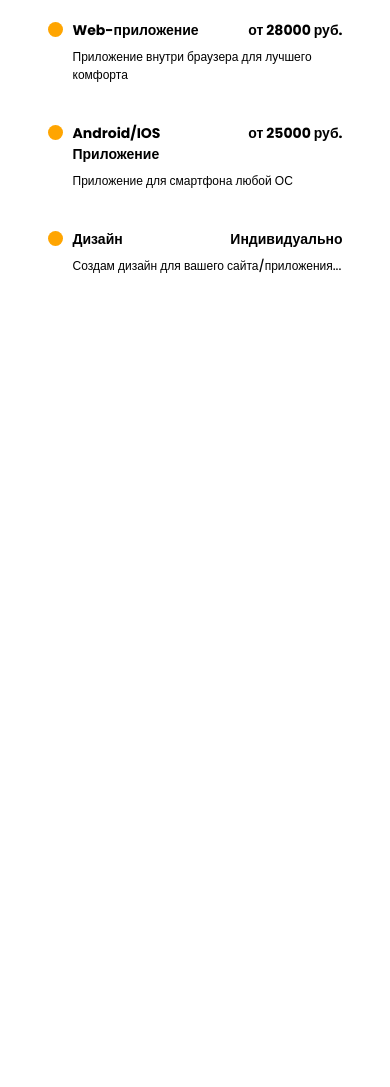
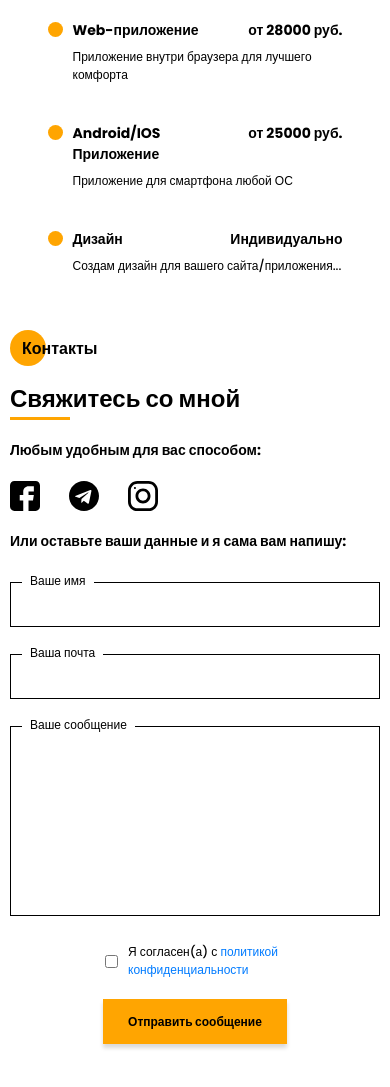
Before and after one commit to LeerenaLi/portfolio_starter, a website: page src/index.html in a window 390 px wide. Shown: the part 8042-9129 px from the top of the page. Before the commit the page ends 8333 px from the top, so only its background shows below. Drawn offline with Linux system fonts and the light colour scheme.

Commit message:
added media queries for section contacts

```diff
--- a/src/index.html
+++ b/src/index.html
@@ -429,7 +429,7 @@
         </div>
     </section>
 
-<!--     <section class="contacts">
+    <section class="contacts">
         <div class="container">
             <div class="contacts__wrapper">
                 <div class="contacts__photo">
@@ -437,7 +437,7 @@
                 </div>
                 <div class="contacts__descr">
                     <h2 class="title title_fz16 contacts__title">Контакты</h2>
-                    <div class="title contacts__subtitle">Свяжитесь со мной</div>
+                    <div class="title title_fz36 contacts__subtitle">Свяжитесь со мной</div>
                     <div class="divider"></div>
 
                     <div class="title title_fz14 contacts__text">
@@ -492,7 +492,7 @@
                 </div>
             </div>
         </div>
-    </section> -->
+    </section>
 
     <script src="js/script.js"></script>
 </body>
--- a/src/sass/blocks/_media.scss
+++ b/src/sass/blocks/_media.scss
@@ -50,6 +50,15 @@
                 grid-row: unset;
                 grid-column: unset;
             }
+        }
+    }
+    .contacts {
+        &__wrapper {
+            padding: 0;
+            grid-template-columns: 400px 520px;
+        }
+        &__form {
+            grid-template: 45px 190px 45px / repeat(2, 250px);
         }
     }
 }
@@ -116,6 +125,22 @@
         &__wrapper {
             grid-template-columns: repeat(auto-fit, 350px);
             padding: 40px 0 0 0;
+        }
+    }
+    .contacts {
+        &__wrapper {
+            grid-template-columns: 300px 400px;
+        }
+        &__form {
+            grid-template: 45px 190px 45px / repeat(2, 195px);
+        }
+        &__triggers {
+            grid-template-columns: 188px auto;;
+        }
+        &__btn {
+            padding: 8px 25px;
+            line-height: 16px;
+            font-size: 12px;
         }
     }
 }
@@ -192,6 +217,18 @@
             justify-content: center;
             row-gap: 20px;
             padding: 20px 0 0 0;
+        }
+    }
+    .contacts {
+        padding-top: 40px;
+        &__photo {
+            display: none;
+        }
+        &__wrapper {
+            grid-template-columns: 1fr;
+        }
+        &__form {
+            grid-template: 45px 190px 45px / repeat(2, 250px);
         }
     }
 }
@@ -280,4 +317,30 @@
 
         }
     }
+    .contacts {
+        padding-bottom: 50px;
+        &__form {
+            grid-template: 45px 45px 190px minmax(45px, auto) / 1fr;
+        }
+        &__textarea {
+            grid-column: unset;
+            width: 100%;
+        }
+        &__triggers {
+            grid-column: unset;
+            grid-template-columns: 1fr;
+            column-gap: unset;
+            row-gap: 20px;
+        }
+        &__btn {
+            order: 2;
+            max-width: 220px;
+            margin: 0 auto;
+        }
+        &__policy {
+            width: 180px;
+            margin: 0 auto;
+            line-height: 18px;
+        }
+    }
 }
```
Also changed, not shown: dist/css/style.min.css, dist/index.html, src/css/style.min.css, 1 other file.
